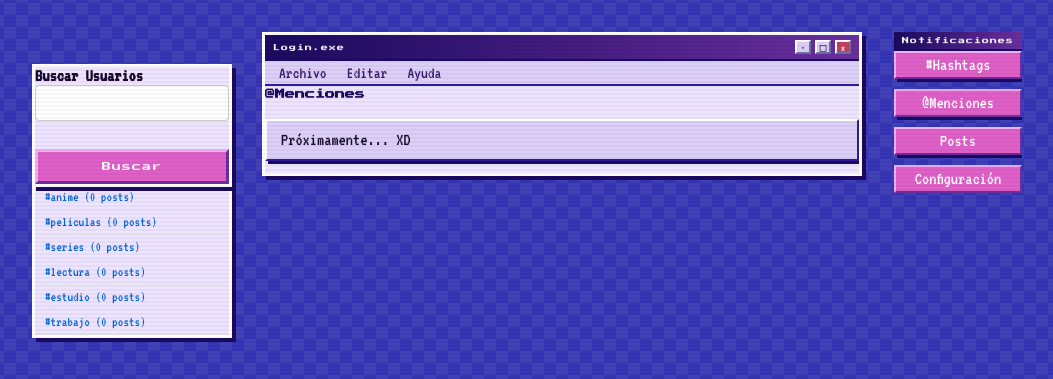
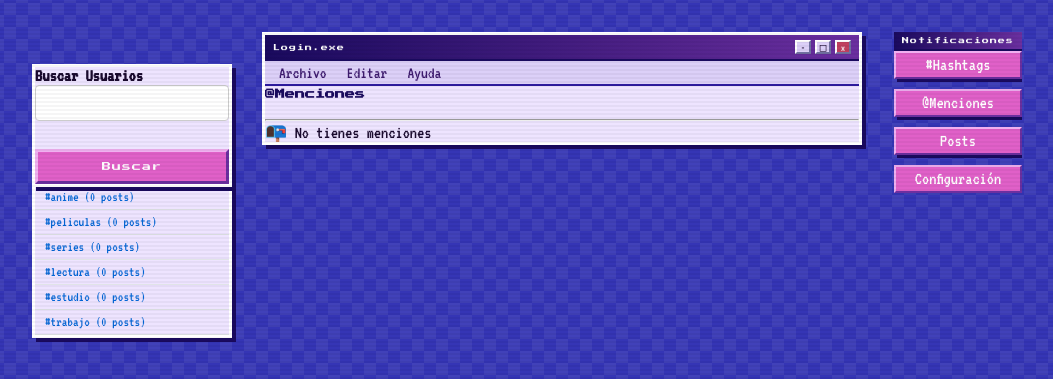
Before and after one commit to miliacoss0/Red-Social-Tipo-Twitter, a Django app: page /posts/menciones/ in a window 1280 px wide. Shown: the part 79-458 px from the top of the page, without its empty margins (8-1061 px from the left). Run offline with Django 5.2, Linux system fonts and the light colour scheme; a user stored in the database is signed in; tables that the repository leaves empty hold one stand-in row (values such as "Sample post").

Commit message:
feat: actualizar template de menciones para mostrar posts y tweets

```diff
--- a/templates/posts/menciones.html
+++ b/templates/posts/menciones.html
@@ -2,7 +2,114 @@
 
 {% block contenido %}
 <h2>@Menciones</h2>
-<div class="post-card">
-    <p>Próximamente... XD</p>
+<hr>
+
+<div id="menciones-container">
+    {% if menciones %}
+        {% for mencion in menciones %}
+            <div class="card mb-3 {% if not mencion.leido %}border-left-4 border-primary{% endif %}"
+                 data-mencion-id="{{ mencion.id }}"
+                 data-tipo="{{ mencion.tipo }}">
+                <div class="card-body">
+                    <div class="d-flex align-items-start">
+                        <div class="flex-grow-1">
+                            <div class="d-flex justify-content-between align-items-center">
+                                <strong>
+                                    <span class="badge {% if mencion.tipo == 'post' %}bg-info{% else %}bg-success{% endif %}">
+                                        {{ mencion.tipo|upper }}
+                                    </span>
+                                    @{{ mencion.autor }}
+                                    <small class="text-muted">te mencionó</small>
+                                </strong>
+                                <small class="text-muted">{{ mencion.fecha|date:"d/m/Y H:i" }}</small>
+                            </div>
+                            <p class="mb-2 mt-2">{{ mencion.contenido|truncatechars:200 }}</p>
+                            <div class="d-flex justify-content-between align-items-center">
+                                <a href="{{ mencion.url }}" class="btn btn-sm btn-outline-primary">
+                                    Ver contenido →
+                                </a>
+                                {% if not mencion.leido %}
+                                    <button class="btn btn-sm btn-primary marcar-leido-btn"
+                                            data-id="{{ mencion.id }}"
+                                            data-tipo="{{ mencion.tipo }}">
+                                        Marcar como leído
+                                    </button>
+                                {% else %}
+                                    <span class="badge bg-success">✓ Leído</span>
+                                {% endif %}
+                            </div>
+                        </div>
+                    </div>
+                </div>
+            </div>
+        {% endfor %}
+    {% else %}
+        <div class="text-center py-5 text-muted">
+            <p>📭 No tienes menciones</p>
+        </div>
+    {% endif %}
 </div>
+
+<script>
+document.addEventListener('DOMContentLoaded', function() {
+    const csrfToken = document.querySelector('[name=csrfmiddlewaretoken]').value;
+
+    // Función para marcar como leída
+    async function marcarComoLeida(id, tipo) {
+        let url;
+        if (tipo === 'post') {
+            url = `/posts/api/menciones-posts/marcar-leida/${id}/`;
+        } else {
+            url = `/tweets/api/marcar-leida/${id}/`;
+        }
+
+        try {
+            const response = await fetch(url, {
+                method: 'POST',
+                headers: {
+                    'X-CSRFToken': csrfToken,
+                    'Accept': 'application/json'
+                }
+            });
+
+            const data = await response.json();
+            return data.success;
+        } catch (error) {
+            console.error('Error:', error);
+            return false;
+        }
+    }
+
+    // Event listeners para botones de marcar como leído
+    document.querySelectorAll('.marcar-leido-btn').forEach(btn => {
+        btn.addEventListener('click', async function() {
+            const id = this.dataset.id;
+            const tipo = this.dataset.tipo;
+            const card = this.closest('.card');
+
+            const exito = await marcarComoLeida(id, tipo);
+
+            if (exito) {
+                // Marcar como leído visualmente
+                card.classList.remove('border-left-4', 'border-primary');
+                this.replaceWith('<span class="badge bg-success">✓ Leído</span>');
+            }
+        });
+    });
+});
+</script>
+
+<style>
+.border-left-4 {
+    border-left: 4px solid #007bff;
+}
+.mention-link {
+    color: #007bff;
+    font-weight: bold;
+    text-decoration: none;
+}
+.mention-link:hover {
+    text-decoration: underline;
+}
+</style>
 {% endblock %}
```
